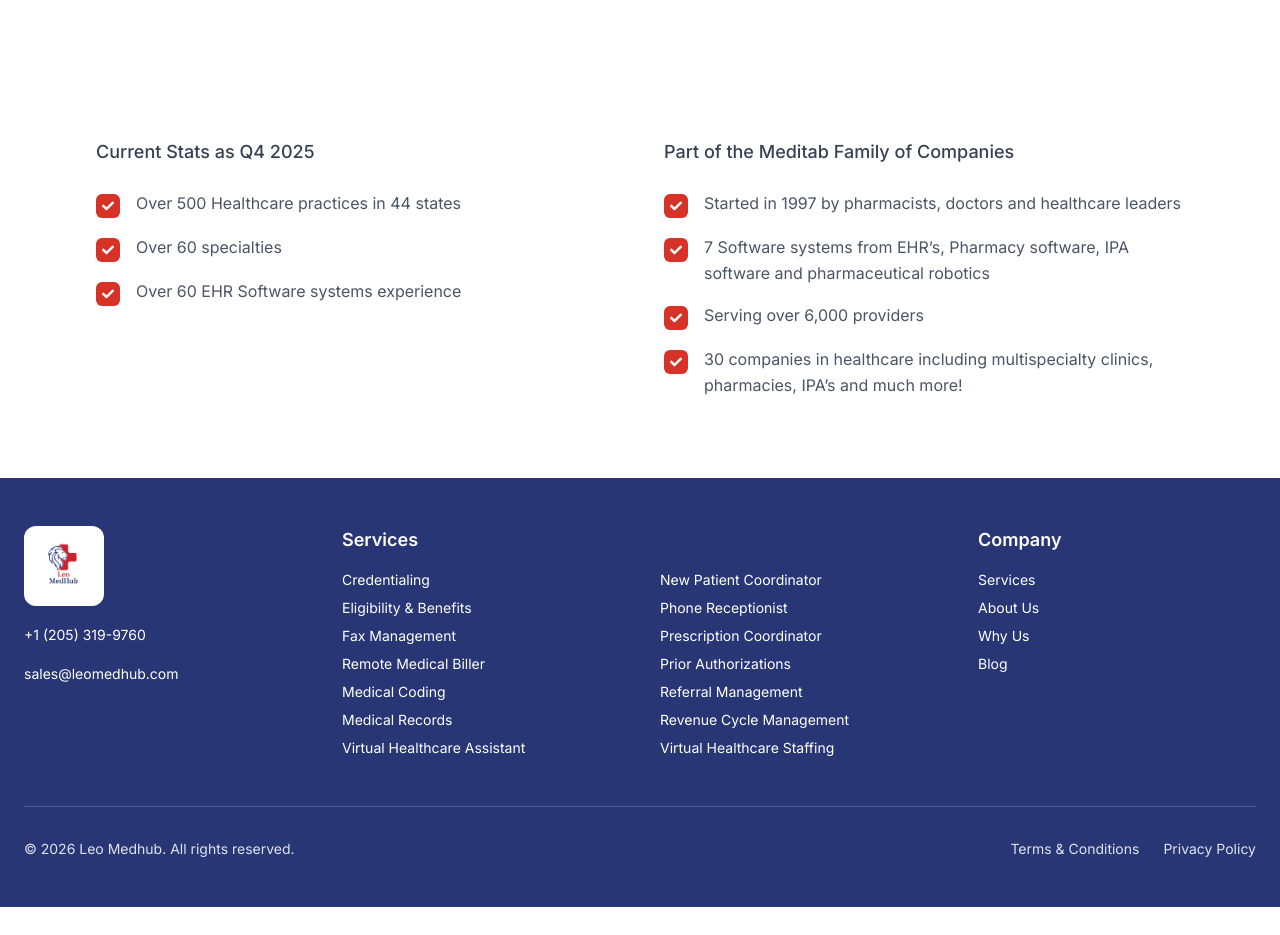
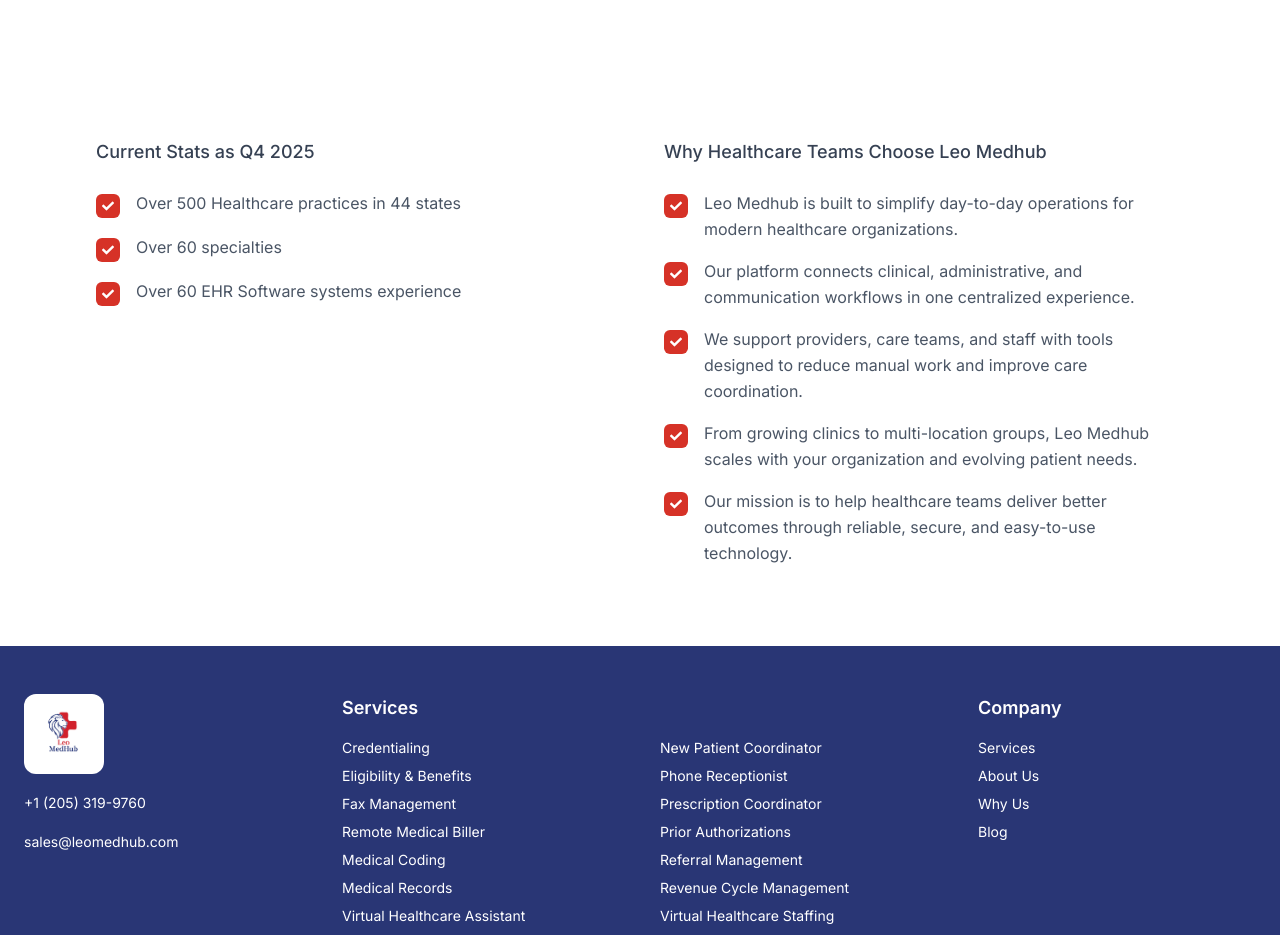
Before and after one commit to appiallc/Leo-Medhub, a Next.js app: page /aboutUs in a window 1280 px wide. Shown: the part 2700-3635 px from the top of the page. Before the commit the page ends 3607 px from the top, so only its background shows below. Built offline with nearby package versions, Linux system fonts and the light colour scheme.

Commit message:
content and blog added

```diff
--- a/app/aboutUs/component/companyStats/index.jsx
+++ b/app/aboutUs/component/companyStats/index.jsx
@@ -32,15 +32,16 @@
           {/* Right Column */}
           <div>
             <h3 className="mb-6 text-lg font-medium text-gray-700">
-              Part of the Meditab Family of Companies
+              Why Healthcare Teams Choose Leo Medhub
             </h3>
 
             <ul className="space-y-4">
               {[
-                "Started in 1997 by pharmacists, doctors and healthcare leaders",
-                "7 Software systems from EHR’s, Pharmacy software, IPA software and pharmaceutical robotics",
-                "Serving over 6,000 providers",
-                "30 companies in healthcare including multispecialty clinics, pharmacies, IPA’s and much more!"
+                "Leo Medhub is built to simplify day-to-day operations for modern healthcare organizations.",
+                "Our platform connects clinical, administrative, and communication workflows in one centralized experience.",
+                "We support providers, care teams, and staff with tools designed to reduce manual work and improve care coordination.",
+                "From growing clinics to multi-location groups, Leo Medhub scales with your organization and evolving patient needs.",
+                "Our mission is to help healthcare teams deliver better outcomes through reliable, secure, and easy-to-use technology."
               ].map((item, index) => (
                 <li key={index} className="flex items-start gap-4">
                   <span className="mt-1 flex h-6 w-6 shrink-0 items-center justify-center rounded-md bg-red-600 text-white">
```
